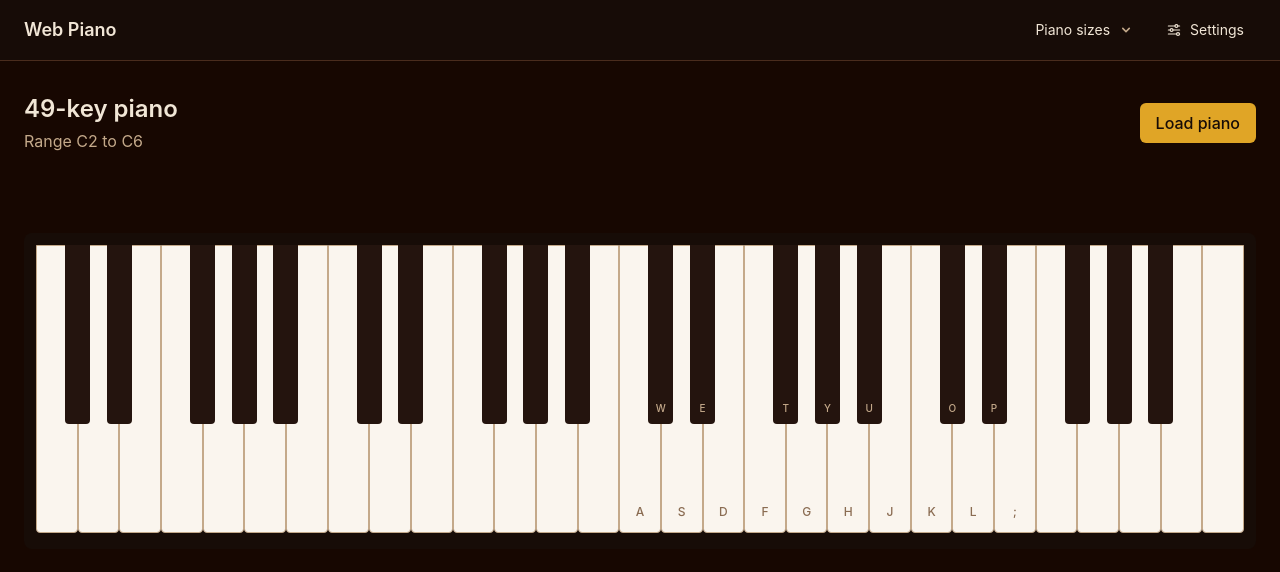
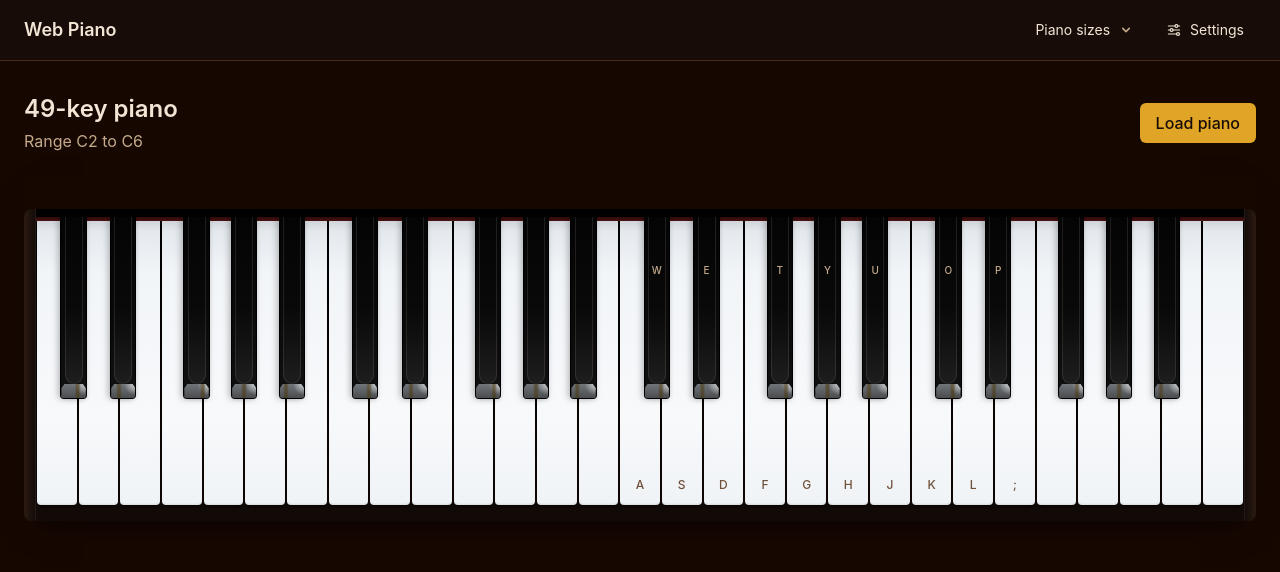
Before and after one commit to salehre/piano-web, a Nuxt app: page / in a window 1280 px wide. Shown: the top 572 px of the page. Built offline with nearby package versions, Linux system fonts and the light colour scheme.

Commit message:
V 1.0.0 4

```diff
--- a/app/components/piano/Keyboard.vue
+++ b/app/components/piano/Keyboard.vue
@@ -8,15 +8,30 @@ const { noteLabels } = useKeyBindings()
 const keys = computed(() => buildKeys(props.type))
 const whiteKeys = computed(() => keys.value.filter((k) => !k.isBlack))
 const whiteWidth = computed(() => 100 / whiteKeys.value.length)
-const blackWidth = computed(() => whiteWidth.value * 0.6)
+const BLACK_RATIO = 0.583
+const blackWidth = computed(() => whiteWidth.value * BLACK_RATIO)
+
+const BLACK_OFFSET: Record<string, number> = {
+      'C#': -0.097,
+      'D#': 0.097,
+      'F#': -0.146,
+      'G#': 0,
+      'A#': 0.146,
+}
 
 // موقعیت هر کلید مشکی نسبت به کلیدهای سفید قبلی‌اش
 const blackKeys = computed(() => {
   let whitesBefore = 0
-  const result: { note: string; left: number }[] = []
+  const result: { note: string; left: number; gap: number }[] = []
   for (const k of keys.value) {
-    if (k.isBlack) result.push({ note: k.note, left: whitesBefore * whiteWidth.value - blackWidth.value / 2 })
-    else whitesBefore++
+    if (k.isBlack) {
+      const offset = BLACK_OFFSET[k.note.replace(/-?\d+$/, '')] ?? 0
+      result.push({
+            note: k.note,
+            left: (whitesBefore + offset) * whiteWidth.value - blackWidth.value / 2,
+            gap: (0.5 - offset / BLACK_RATIO) * 100,
+      })
+    } else whitesBefore++
   }
   return result
 })
@@ -40,7 +55,7 @@ useKeyboardInput((note) => playable.value.has(note))
 
 const isActive = (note: string) => active.value.includes(note)
 
-// هر کلید جدا و با تأخیر و سرعت تصادفی خودش میاد
+// کلیدهای مشکی جدا و با تأخیر و سرعت تصادفی خودشون میان
 function rand(seed: number) {
   const x = Math.sin(seed * 12.9898) * 43758.5453
   return x - Math.floor(x)
@@ -94,10 +109,10 @@ onBeforeUnmount(() => {
 </script>
 
 <template>
-  <div class="flex flex-col gap-2">
+  <div class="flex flex-col shadow-[0_12px_30px_-12px_rgb(0_0_0/0.7)]">
     <!-- باکس نمایش نت‌های فشرده‌شده؛ بعد از لود صداها ظاهر می‌شه -->
     <div
-        class="h-12 rounded-lg bg-black px-3 transition-opacity duration-500"
+        class="h-8 rounded-t-lg bg-black px-3 transition-opacity duration-500"
         :class="status === 'ready' ? 'opacity-100' : 'opacity-0'"
         aria-hidden="true"
     >
@@ -114,7 +129,14 @@ onBeforeUnmount(() => {
         </TransitionGroup>
       </div>
     </div>
-  <div class="rounded-lg bg-stone-950 p-3 pb-4">
+
+    <!-- کل کیبورد توی عرض صفحه جا می‌شه و اسکرول افقی نداره -->
+    <div
+        class="keybed relative px-3 pb-4 pt-2 transition-[border-radius] duration-500"
+        :class="status === 'ready' ? 'rounded-b-lg' : 'rounded-lg'"
+    >
+      <div class="cheek cheek-l" :class="status === 'ready' ? 'rounded-bl-lg' : 'rounded-l-lg'" />
+      <div class="cheek cheek-r" :class="status === 'ready' ? 'rounded-br-lg' : 'rounded-r-lg'" />
       <div
           :key="type.keys"
           class="relative h-56 touch-none select-none sm:h-72"
@@ -130,13 +152,16 @@ onBeforeUnmount(() => {
               :key="k.note"
               type="button"
               :aria-label="k.note"
-          class="flex min-w-0 flex-1 touch-none items-end justify-center overflow-hidden rounded-b border border-stone-400 pb-3 text-[10px] font-medium text-stone-500 transition-colors duration-75 sm:text-xs"
-          :class="isActive(k.note) ? 'bg-key-active' : 'bg-stone-50'"
+              class="key-white flex min-w-0 flex-1 touch-none items-end justify-center overflow-hidden pb-3 text-[10px] font-medium text-stone-600 sm:text-xs"
+              :class="{ 'is-active': isActive(k.note) }"
               :data-note="k.note"
           >
             {{ noteLabels[k.note] ?? '' }}
           </button>
         </div>
+
+        <!-- نوار نمدی بالای کلیدها (زیر کلیدهای مشکی) -->
+        <div class="felt pointer-events-none absolute inset-x-0 top-0" />
 
         <!-- کلیدهای مشکی -->
         <button
@@ -144,9 +169,9 @@ onBeforeUnmount(() => {
             :key="k.note"
             type="button"
             :aria-label="k.note"
-        class="key-rise absolute top-0 flex h-[62%] touch-none items-end justify-center overflow-hidden rounded-b pb-2 text-[9px] font-medium text-stone-400 transition-colors duration-75 sm:text-[10px]"
-        :class="isActive(k.note) ? 'bg-key-active' : 'bg-stone-900'"
-        :style="{ left: `${k.left}%`, width: `${blackWidth}%`, ...riseStyle(i + 1000) }"
+            class="key-black key-rise absolute top-0 flex h-[63%] touch-none items-end justify-center overflow-hidden pb-[10%] text-[9px] font-medium text-stone-400 sm:text-[10px]"
+            :class="{ 'is-active': isActive(k.note) }"
+            :style="{ left: `${k.left}%`, width: `${blackWidth}%`, '--gap': `${k.gap}%`, ...riseStyle(i + 1000) }"
             :data-note="k.note"
         >
           {{ noteLabels[k.note] ?? '' }}
@@ -157,6 +182,123 @@ onBeforeUnmount(() => {
 </template>
 
 <style scoped>
+.keybed {
+  --half-gap: 1px;
+  background: linear-gradient(to bottom, #000 0%, #120a07 100%);
+}
+
+.felt {
+  height: 4px;
+  background: linear-gradient(to bottom, #2e0a0a, #4a1212);
+}
+
+/* دو طرف کلیدها: تکه‌های چوبی (cheek block) */
+.cheek {
+  position: absolute;
+  top: 0;
+  bottom: 0;
+  width: 12px;
+}
+.cheek-l {
+  left: 0;
+  background: linear-gradient(to right, #2b1a13, #120a07);
+  box-shadow: inset -1px 0 0 rgb(255 255 255 / 0.07);
+}
+.cheek-r {
+  right: 0;
+  background: linear-gradient(to left, #2b1a13, #120a07);
+  box-shadow: inset 1px 0 0 rgb(255 255 255 / 0.07);
+}
+
+/* کلیدهای سفید: سفید خنثی، فقط بالا زیر سایه‌ی نوار نمدی کمی خاکستری */
+.key-white {
+  margin-inline: var(--half-gap);
+  border-radius: 0 0 4px 4px;
+  background: linear-gradient(
+      to bottom,
+      #c9cdd1 0%,
+      #e4e9ee 5%,
+      #f2f5f8 20%,
+      #f7f9fb 70%,
+      #f0f3f6 100%
+  );
+  box-shadow:
+      0 2px 2px rgb(0 0 0 / 0.45),
+      inset 0 -2px 2px -1px rgb(0 0 0 / 0.1);
+  transition: transform 60ms ease-out;
+}
+.key-white.is-active {
+  background: linear-gradient(to bottom, #b98a22 0%, #e7b94f 8%, #f3cd72 40%, #f6d27f 100%);
+  box-shadow: 0 0 2px rgb(0 0 0 / 0.5);
+  transform: translateY(2px);
+}
+
+/* کلیدهای مشکی: بدنه‌ی سیاه براق، خط دور سیاه، سایه‌ی نرم روی کلیدهای سفید کنارش */
+.key-black {
+  border-radius: 0 0 3px 3px;
+  background: linear-gradient(to bottom, #040404 0%, #0a0a0b 60%, #111112 100%);
+  box-shadow:
+      0 0 0 1px #000,
+      -3px 1px 6px 0 rgb(0 0 0 / 0.26),
+      2px 2px 5px -1px rgb(0 0 0 / 0.14);
+  transition: transform 60ms ease-out;
+}
+
+/* قاب باریک و روشن‌تر داخل بدنه‌ی کلید (برق سطح) */
+.key-black::before {
+  content: '';
+  position: absolute;
+  inset: 0 13% 8% 13%;
+  border: 1px solid rgb(255 255 255 / 0.1);
+  border-top: 0;
+  border-radius: 0 0 10px 10px;
+  background: linear-gradient(to bottom, transparent 50%, rgb(255 255 255 / 0.06));
+}
+
+/* پنجه‌ی کلید: خاکستری با گوشه‌های پخ، برق گوشه‌ی راست و بازتاب فاصله‌ی بین کلیدهای سفید */
+.key-black::after {
+  content: '';
+  position: absolute;
+  left: 0;
+  right: 0;
+  bottom: 0;
+  height: 8%;
+  min-height: 8px;
+  clip-path: polygon(0 100%, 0 30%, 12% 0, 88% 0, 100% 30%, 100% 100%);
+  background:
+      linear-gradient(
+          to right,
+          transparent calc(var(--gap) - var(--half-gap) * 3),
+          rgb(74 51 6 / 0.5) calc(var(--gap) - var(--half-gap)),
+          rgb(74 51 6 / 0.5) calc(var(--gap) + var(--half-gap)),
+          transparent calc(var(--gap) + var(--half-gap) * 3)
+      ),
+      radial-gradient(circle at 100% 0, rgb(255 255 255 / 0.7) 0, transparent 40%),
+      linear-gradient(to bottom, #70757a, #4a4d4f);
+}
+
+.key-black.is-active {
+  background: linear-gradient(to bottom, #8a6212 0%, #d79b21 40%, #c28a1a 100%);
+  box-shadow:
+      0 0 0 1px #5a3d08,
+      -2px 1px 4px 0 rgb(0 0 0 / 0.3);
+  transform: translateY(2px);
+}
+.key-black.is-active::before {
+  border-color: rgb(255 255 255 / 0.25);
+}
+.key-black.is-active::after {
+  background:
+      linear-gradient(
+          to right,
+          transparent calc(var(--gap) - var(--half-gap) * 3),
+          rgb(0 0 0 / 0.5) calc(var(--gap) - var(--half-gap)),
+          rgb(0 0 0 / 0.5) calc(var(--gap) + var(--half-gap)),
+          transparent calc(var(--gap) + var(--half-gap) * 3)
+      ),
+      linear-gradient(to bottom, #f0c25a, #b98a22);
+}
+
 .key-rise {
   animation: key-rise 1.2s cubic-bezier(0.16, 1, 0.3, 1) backwards;
 }
```
Lines whose indentation alone changed are shown as unchanged.
